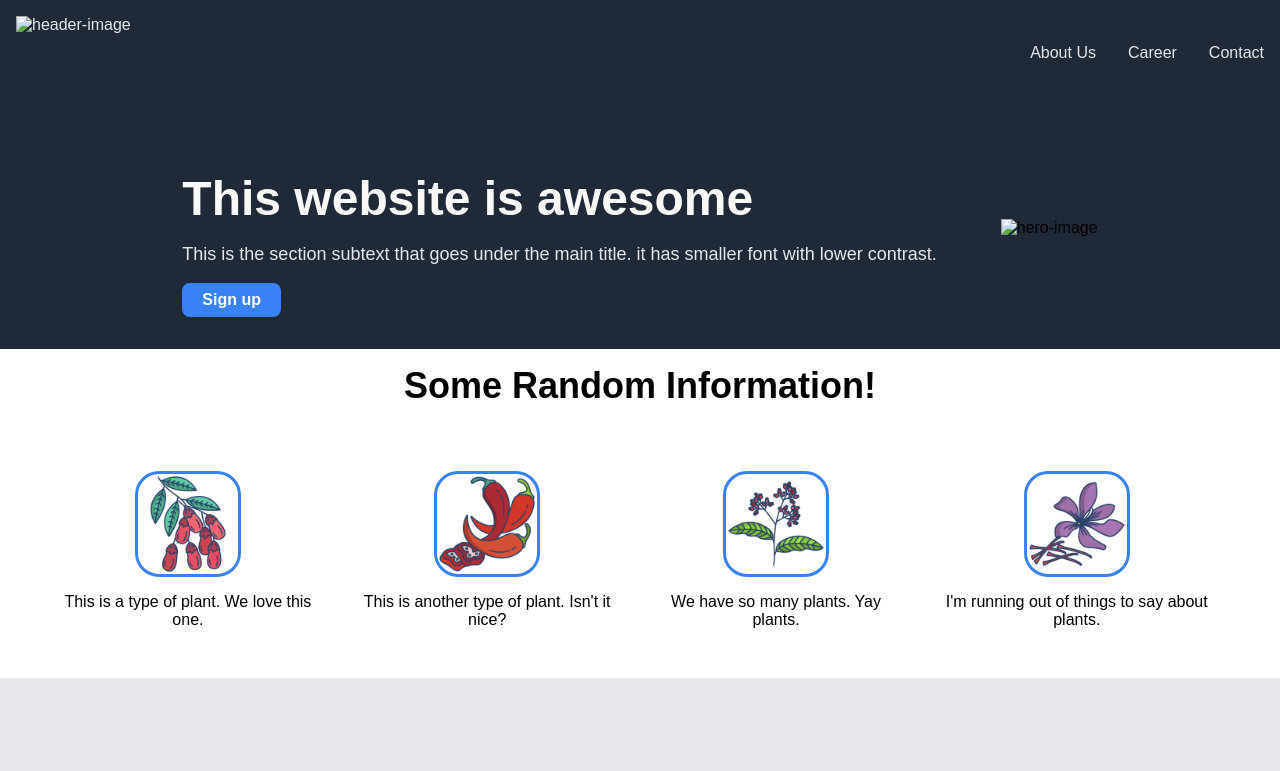
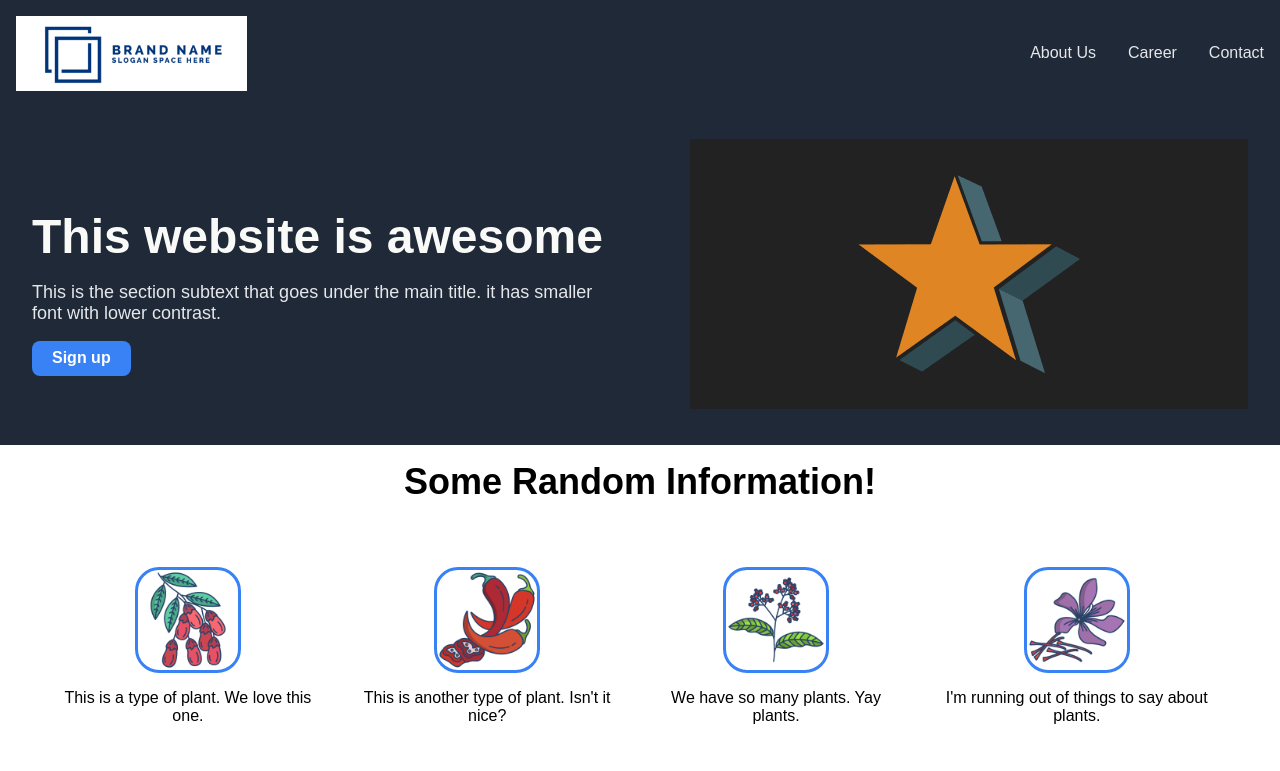
Before and after one commit to kamanazan/odinproject-landingpage, a plain HTML site: page index.html in a window 1280 px wide. Shown: the top 771 px of the page. Drawn offline with Linux system fonts and the light colour scheme; the site is published under a folder, as on GitHub Pages, so addresses that start at the root find nothing.

Commit message:
fix image path

```diff
--- a/index.html
+++ b/index.html
@@ -23,7 +23,7 @@
 
 <body>
   <div class="header">
-    <img src="/img/header_logo.png" alt="header-image">
+    <img src="./img/header_logo.png" alt="header-image">
     <ul class="nav">
       <li><a href="/about">About Us</a></li>
       <li><a href="/career">Career</a></li>
@@ -37,7 +37,7 @@
       <button class="btn-signup">Sign up</button>
     </div>
     <div class="image">
-      <img src="/img/hero-image.png" alt="hero-image">
+      <img src="./img/hero-image.png" alt="hero-image">
     </div>
   </div>
   <div id="image-text">
```
